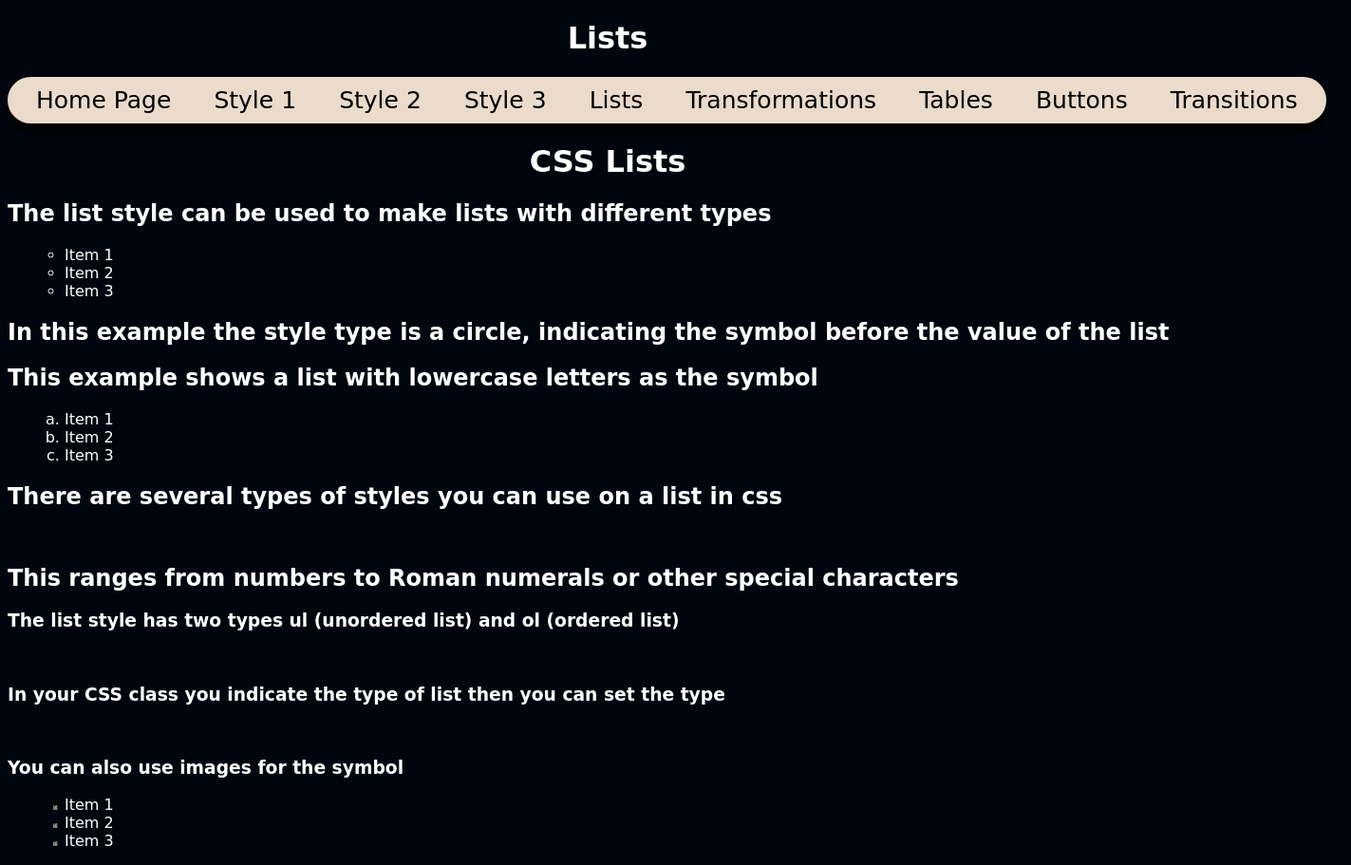
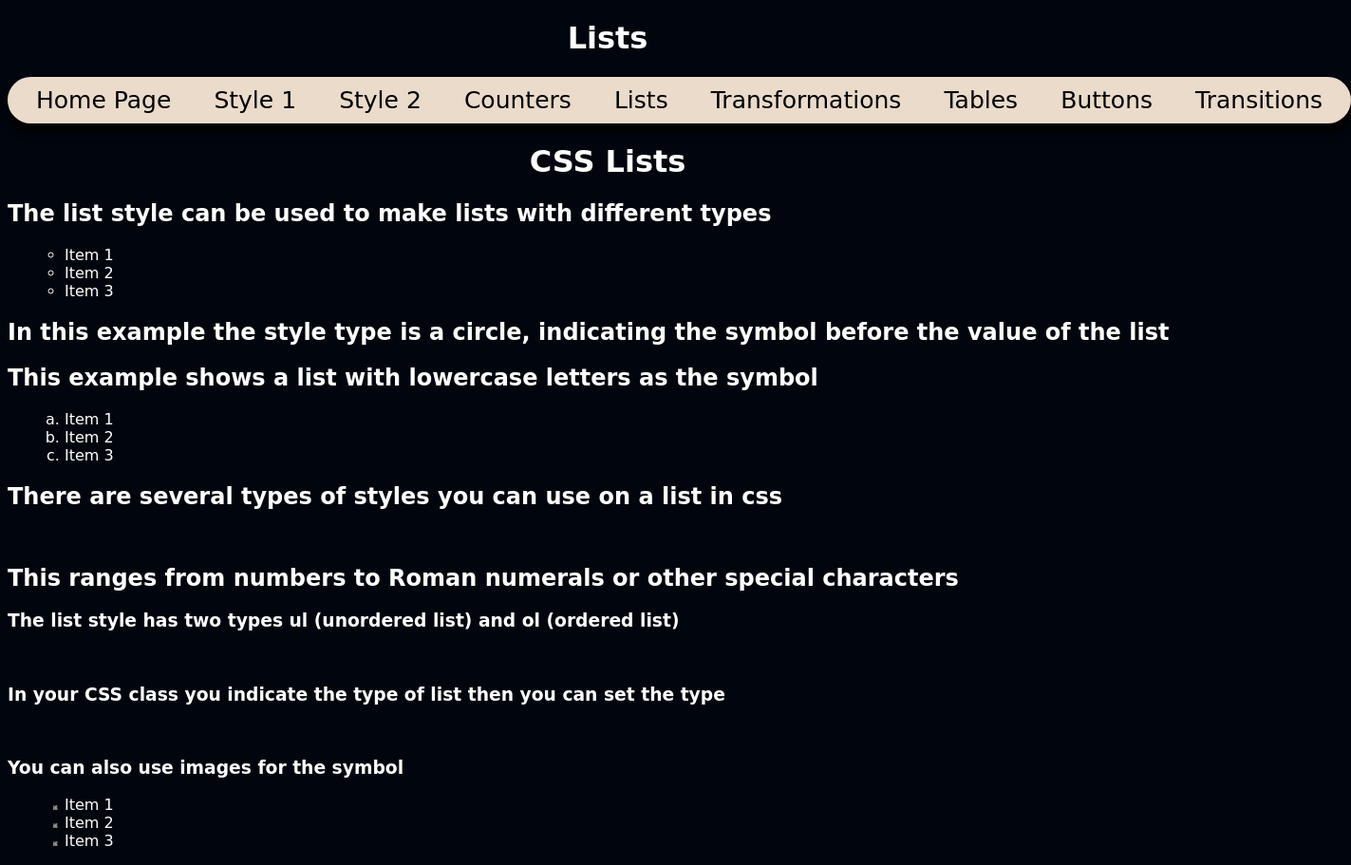
Before and after one commit to skandasamy955/Tinovation_Explore, a plain HTML site: page Lists.html in a window 1280 px wide. Shown: the whole page at 95% size, 1423 px wide, since content can reach past the window. Drawn offline with Linux system fonts and the light colour scheme.

Commit message:
Update Lists.html

```diff
--- a/Lists.html
+++ b/Lists.html
@@ -16,7 +16,7 @@
             <a id="home" href="index.html" target="_self">Home Page</a>
             <a href="" target="_self">Style 1</a>
             <a href="" target="_self">Style 2</a>
-            <a href="" target="_self">Style 3</a>
+             <a id="counters" href="counter.html" target="_self">Counters</a>
             <a id="lists" href="Lists.html" target="_self">Lists</a>
             <a href="transformations.html" target="_self">Transformations</a>
             <a id="tables_nav"  href="tables.html" target="_self">Tables</a>
```
